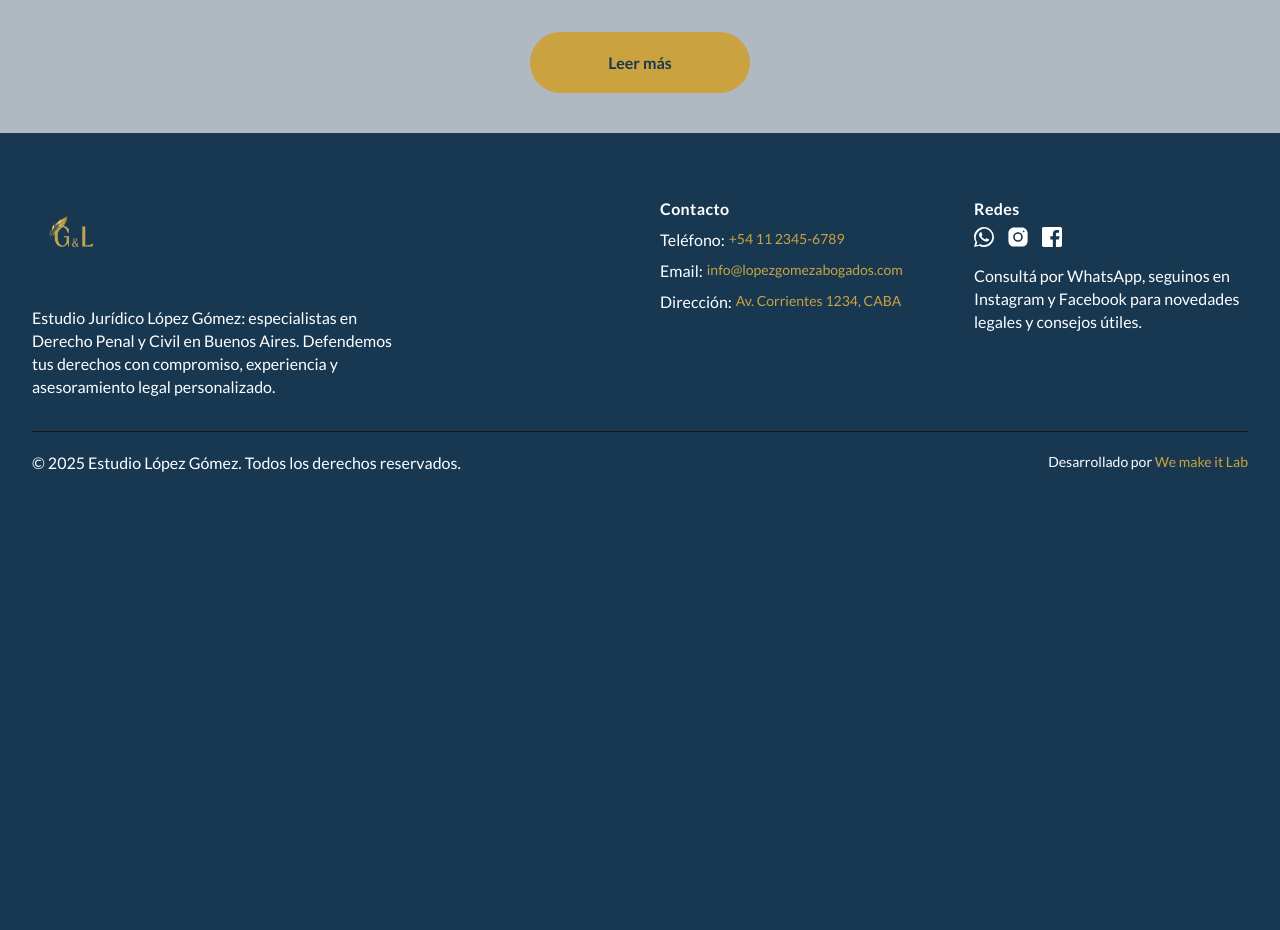
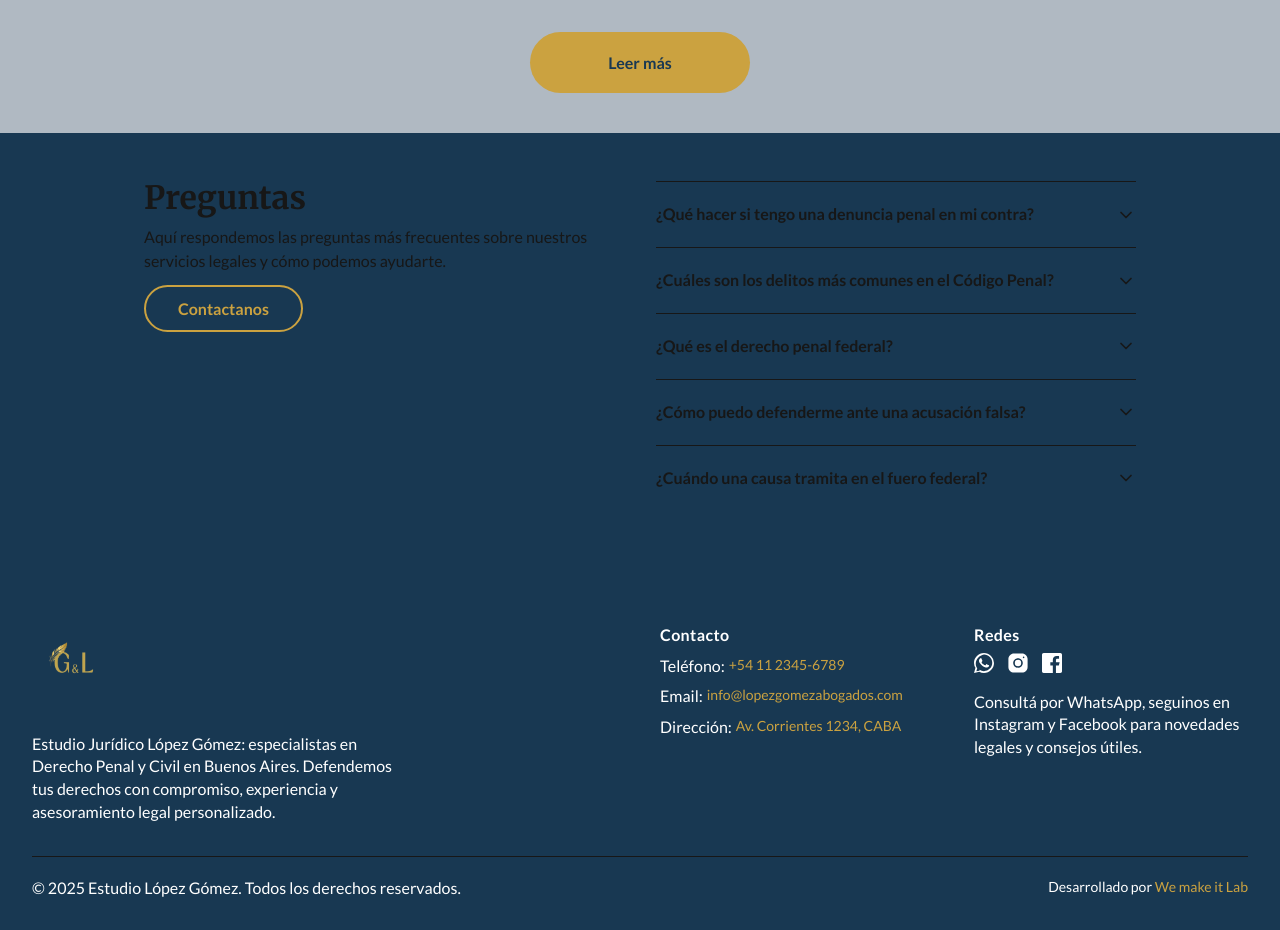
Before and after one commit to crcristian97/abogadoGomez-Lopez, a Next.js app: page /servicios/derecho-penal in a window 1280 px wide. Shown: the part 5180-6110 px from the top of the page. Before the commit the page ends 5694 px from the top, so only its background shows below. Built offline with nearby package versions, Linux system fonts and the light colour scheme.

Commit message:
abogado listo

```diff
--- a/app/components/FAQHome.js
+++ b/app/components/FAQHome.js
@@ -2,10 +2,14 @@
 import { useState } from "react";
 import CustomButton from "../ui/CustomButton";
 import { ChevronDown } from "lucide-react";
-import { faqs } from "../mock/faqs";
 
-export default function FAQHome() {
+export default function FAQHome({ faqs = [] }) {
   const [openIndex, setOpenIndex] = useState(null);
+
+  // If no faqs prop is provided, show nothing
+  if (!faqs || !Array.isArray(faqs) || faqs.length === 0) {
+    return null;
+  }
 
   return (
     <div className="relative isolate overflow-hidden bg-custom" id="faq">
--- /dev/null
+++ b/app/mock/faqsDP.js
@@ -0,0 +1,27 @@
+export const faqsDP = [
+  {
+    question: "¿Qué hacer si tengo una denuncia penal en mi contra?",
+    answer:
+      "Lo más recomendable es contactar de inmediato a un abogado penalista. En G&L Asesoramiento jurídico integral ofrecemos asesoría urgente en causas penales, con acompañamiento desde la primera citación o detención.",
+  },
+  {
+    question: "¿Cuáles son los delitos más comunes en el Código Penal?",
+    answer:
+      "Entre los delitos más frecuentes se encuentran estafa, lesiones, abuso sexual, amenazas, robos, contrabando y delitos informáticos. Nuestro equipo tiene experiencia en todas estas áreas.",
+  },
+  {
+    question: "¿Qué es el derecho penal federal?",
+    answer:
+      "El derecho penal federal regula delitos que afectan normas nacionales, como narcotráfico, contrabando o delitos aduaneros. Nuestros abogados están matriculados para intervenir a nivel federal.",
+  },
+  {
+    question: "¿Cómo puedo defenderme ante una acusación falsa?",
+    answer:
+      "La defensa se construye con prueba y estrategia. Contamos con especialistas en investigación y litigación penal para impugnar declaraciones falsas y preservar tu libertad y tu reputación.",
+  },
+  {
+    question: "¿Cuándo una causa tramita en el fuero federal?",
+    answer:
+      "La justicia federal tiene competencia para casos que involucran a la Nación, como delitos federales, controversias entre provincias, o asuntos que requieren la interpretación de la Constitución o leyes nacionales. Se encuentran incluidos los delitos de narcotráfico, contrabando y aduaneros.",
+  },
+];
--- a/app/page.js
+++ b/app/page.js
@@ -9,6 +9,7 @@ import ContactMap from "./components/ContactMap";
 import Ourblog from "./components/Ourblog";
 import FAQHome from "./components/FAQHome";
 import BannerProduct from "./components/BannerProduct";
+import { faqs } from "./mock/faqs";
 
 export default function Home() {
   return (
@@ -28,7 +29,7 @@ export default function Home() {
       <ContactMap />
       <Ourblog />
       <BannerProduct />
-      <FAQHome />
+      <FAQHome faqs={faqs} />
     </div>
   );
 }
--- a/app/servicios/derecho-penal/page.js
+++ b/app/servicios/derecho-penal/page.js
@@ -6,6 +6,8 @@ import Service from "./components/Service";
 import BenefitsSevices from "./components/BenefitsSevices";
 import InfoService from "./components/InfoService";
 import Stats from "../../ui/Stats";
+import FAQHome from "../../components/FAQHome";
+import { faqsDP } from "../../mock/faqsDP";
 
 export default function DerechoPenal() {
   return (
@@ -42,6 +44,7 @@ export default function DerechoPenal() {
       <Stats />
       <BannerProduct />
       <Ourblog />
+      <FAQHome faqs={faqsDP} />
     </div>
   );
 }
```
